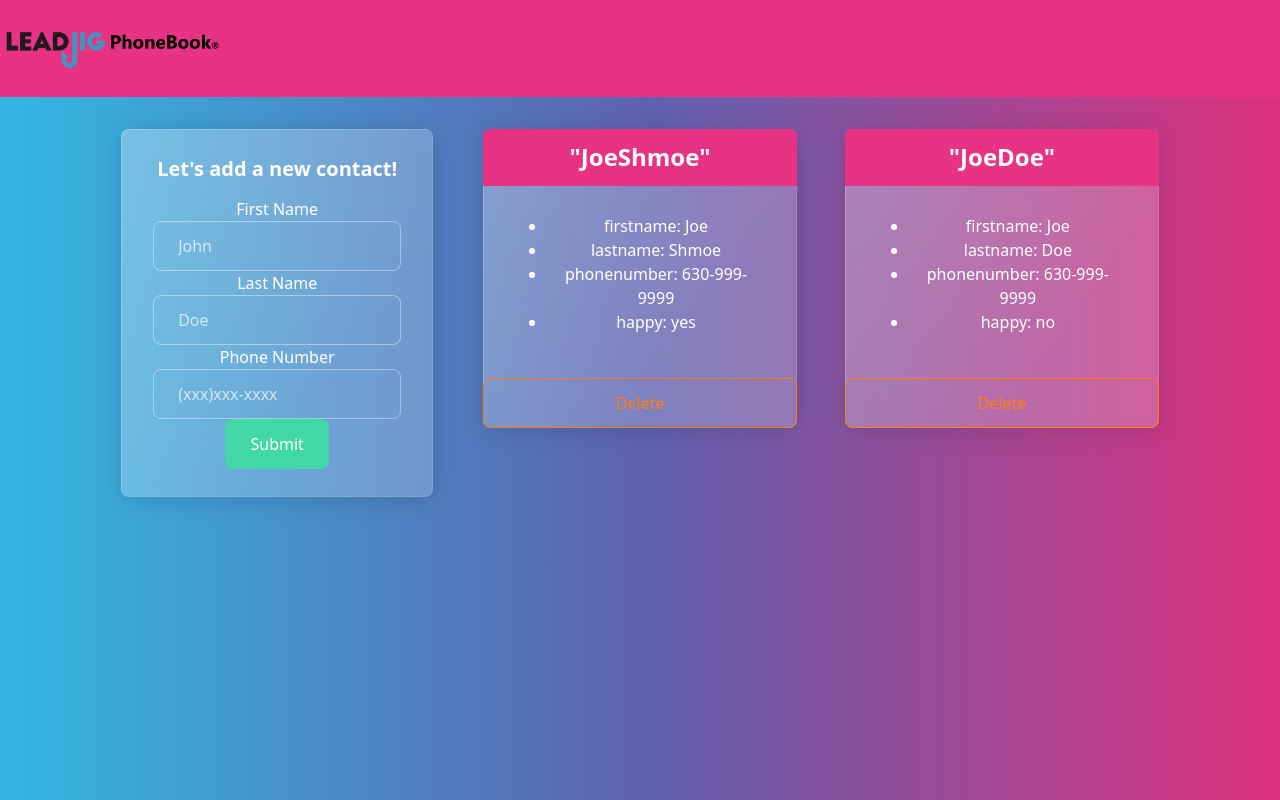
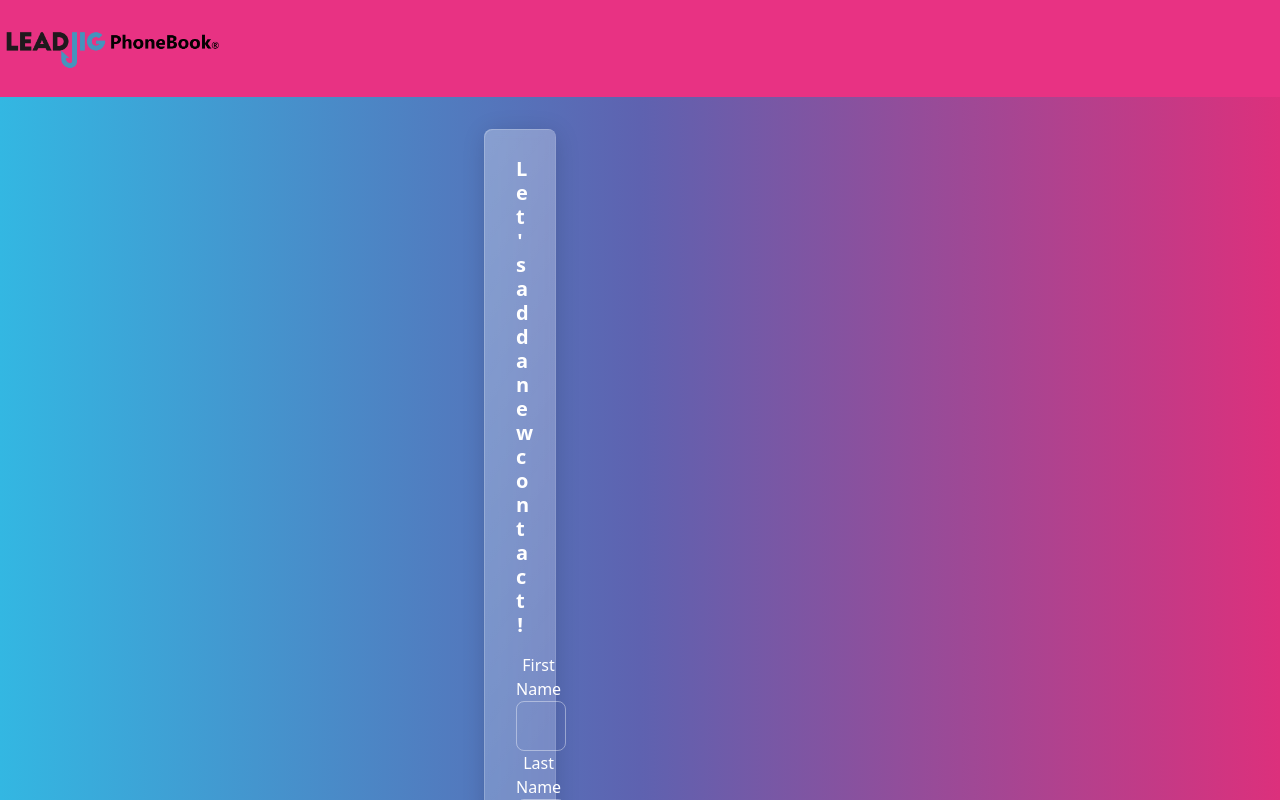
Before and after one commit to julianxlozano/LeadJigPhoneBook, a React (Create React App) app: page / in a window 1280 px wide. Shown: the top 800 px of the page. Built offline with nearby package versions, Linux system fonts and the light colour scheme.

Commit message:
fixing cards css

```diff
--- a/src/components/ContactCard.js
+++ b/src/components/ContactCard.js
@@ -5,7 +5,7 @@
 
 const ContactCard = (props) =>{
 
-    const {firstname,lastname} = props
+    const {firstName,Lastname} = props
 
     const getDetails = () => {
         let deets = []
@@ -20,7 +20,7 @@
     return(
         <div className="col align-item-center">
                   <div className="contact-cards card border-primary mb-3" style={{maxWidth: '20rem'}}>
-                      <h4 className="card-header">"{firstname + lastname}"</h4>
+                      <h4 className="card-header">"{firstName + Lastname}"</h4>
                           <div className="card-body">
                             <ul>{getDetails()}</ul>
                           </div>
--- a/src/components/ContactsPage.js
+++ b/src/components/ContactsPage.js
@@ -4,22 +4,10 @@
 
 const ContactsPage = () =>{
     const [allContacts,setContacts] = useState([])
-    const testGuy = {
-        firstname: "Joe",
-        lastname: "Shmoe",
-        phonenumber: "630-999-9999",
-        happy: "yes"
-    }
 
-    const testGuy2 = {
-        firstname: "Joe",
-        lastname: "Doe",
-        phonenumber: "630-999-9999",
-        happy: "no"
-    }
 
     useEffect(()=>{
-        setContacts([testGuy,testGuy2])
+
     },[])
 
         return (
--- a/src/index.css
+++ b/src/index.css
@@ -13,7 +13,7 @@
 }
 
 .contact-cards{
-  height:20rem;
+  height:25rem;
 }
 
 .all-contact-cards{
```
